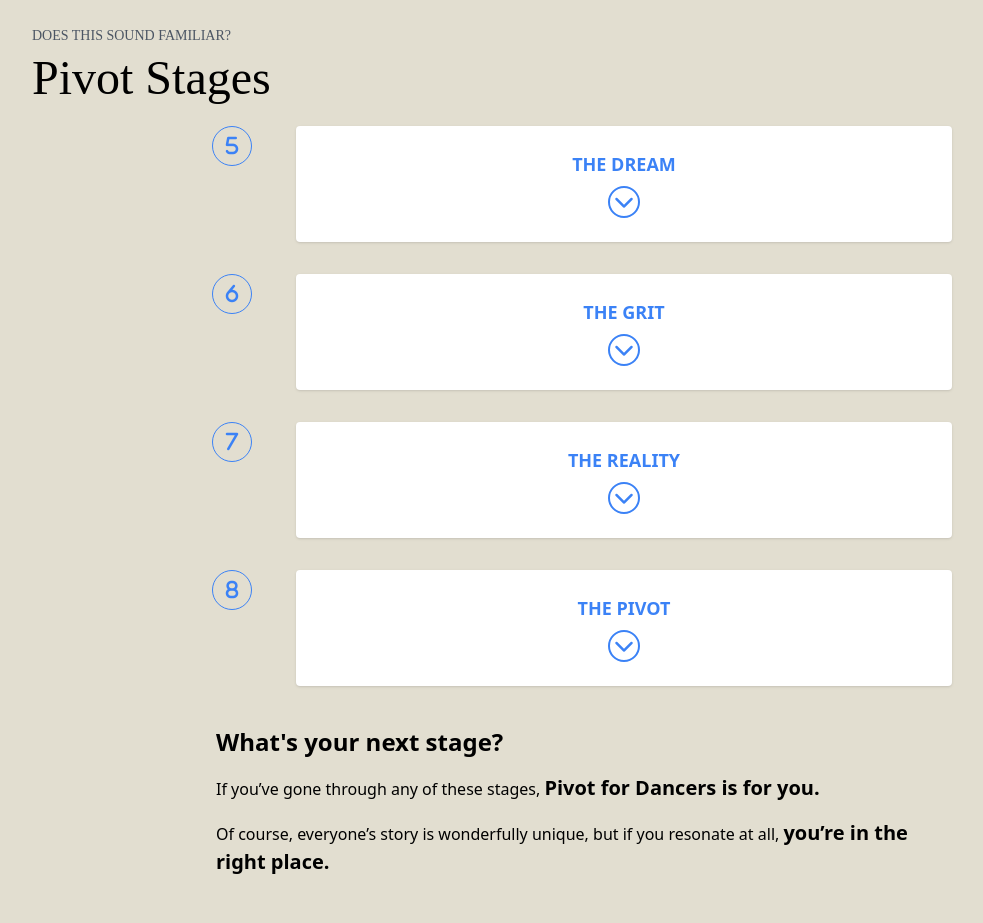
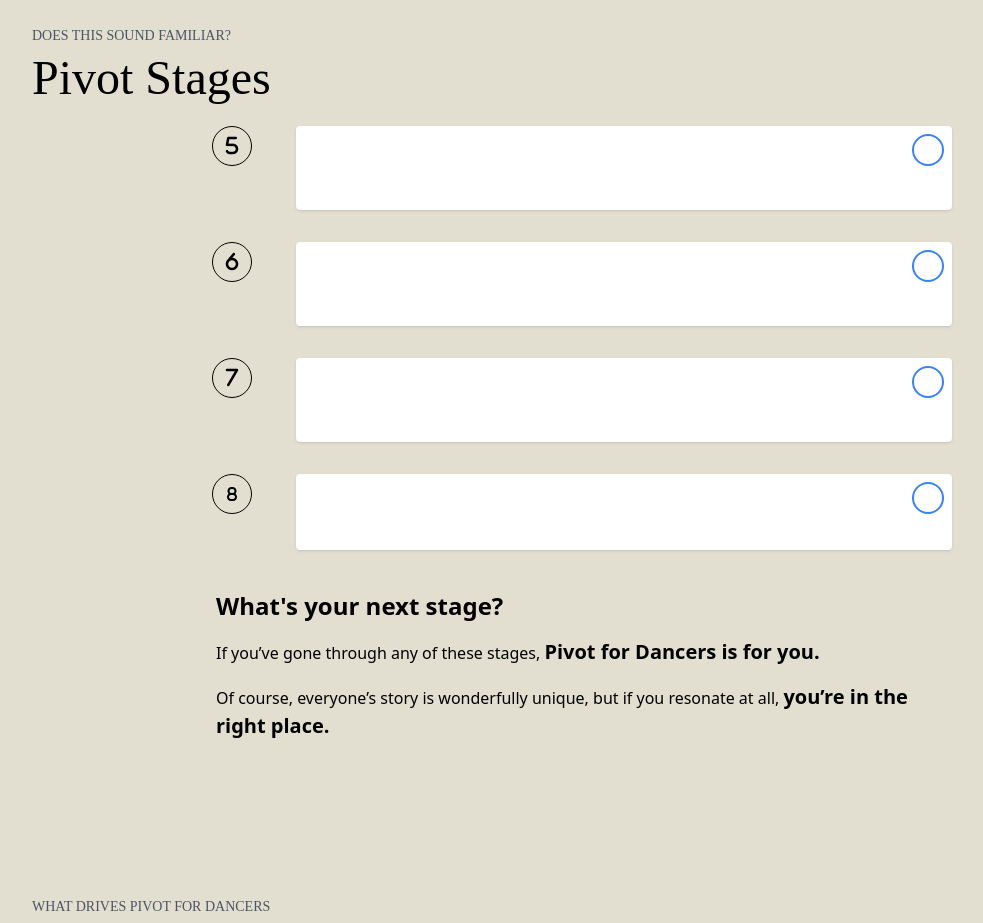
Before and after one commit to IsaacCavallaro/pivot-for-dancers, a React (Create React App) app: page / in a window 1280 px wide. Shown: the part 2440-3363 px from the top of the page, without its empty margins (72-1055 px from the left). Built offline with nearby package versions, Linux system fonts and the light colour scheme; a web font is replaced by a local one.

Commit message:
Adjust styling

```diff
--- a/src/components/Timeline.tsx
+++ b/src/components/Timeline.tsx
@@ -21,8 +21,8 @@ const Timeline: React.FC = () => {
                     <div className="relative flex justify-between">
                         <div className="flex flex-col items-center w-10 mr-4 md:w-24">
                             <div>
-                                <div className="flex items-center justify-center w-10 h-10 border border-blue-500 rounded-full dark:border-blue-400">
-                                    <i className="fas fa-5 text-blue-500 dark:text-blue-400 text-xl"></i>
+                                <div className="flex items-center justify-center w-10 h-10 border border-black rounded-full">
+                                    <i className="fas fa-5 text-black text-xl"></i>
                                 </div>
                             </div>
                             <div className="w-px h-full dark:bg-gray-700"></div>
@@ -33,17 +33,18 @@ const Timeline: React.FC = () => {
                             onClick={() => toggleStage(1)}
                         >
                             <div className="relative z-20 p-6 text-center">
-                                <h2 className="text-lg font-semibold text-blue-500 dark:text-blue-400">
+                                <h2 className="text-lg font-semibold text-white">
                                     THE DREAM
                                 </h2>
-                                <div className="mt-2 flex justify-center">
-                                    <div className="w-8 h-8 flex items-center justify-center border-2 border-blue-500 rounded-full dark:border-blue-400">
+                                <div className="absolute top-2 right-2 w-8 h-8 flex items-center justify-center border-2 border-blue-500 rounded-full dark:border-blue-400">
                                     {visibleStage === 1 ? (
-                                            <i className="fas fa-chevron-up text-blue-500 dark:text-blue-400 text-xl"></i>
+                                        <i className="fas fa-chevron-up text-white text-xl"></i>
                                     ) : (
-                                            <i className="fas fa-chevron-down text-blue-500 dark:text-blue-400 text-xl"></i>
+                                        <i className="fas fa-chevron-down text-white text-xl"></i>
                                     )}
                                 </div>
+                                <div className="mt-2 flex justify-center">
+                                    {/* Icon placement */}
                                 </div>
                                 {visibleStage === 1 && (
                                     <p className="mt-4 leading-7 text-white font-montserrat text-lg">
@@ -58,8 +59,8 @@ const Timeline: React.FC = () => {
                     <div className="relative flex justify-between">
                         <div className="flex flex-col items-center w-10 mr-4 md:w-24">
                             <div>
-                                <div className="flex items-center justify-center w-10 h-10 border border-blue-500 rounded-full dark:border-blue-400">
-                                    <i className="fas fa-6 text-blue-500 dark:text-blue-400 text-xl"></i>
+                                <div className="flex items-center justify-center w-10 h-10 border border-black rounded-full">
+                                    <i className="fas fa-6 text-black text-xl"></i>
                                 </div>
                             </div>
                             <div className="w-px h-full dark:bg-gray-700"></div>
@@ -70,17 +71,18 @@ const Timeline: React.FC = () => {
                             onClick={() => toggleStage(2)}
                         >
                             <div className="relative z-20 p-6 text-center">
-                                <h2 className="text-lg font-semibold text-blue-500 dark:text-blue-400">
+                                <h2 className="text-lg font-semibold text-white">
                                     THE GRIT
                                 </h2>
-                                <div className="mt-2 flex justify-center">
-                                    <div className="w-8 h-8 flex items-center justify-center border-2 border-blue-500 rounded-full dark:border-blue-400">
+                                <div className="absolute top-2 right-2 w-8 h-8 flex items-center justify-center border-2 border-blue-500 rounded-full dark:border-blue-400">
                                     {visibleStage === 2 ? (
-                                            <i className="fas fa-chevron-up text-blue-500 dark:text-blue-400 text-xl"></i>
+                                        <i className="fas fa-chevron-up text-white text-xl"></i>
                                     ) : (
-                                            <i className="fas fa-chevron-down text-blue-500 dark:text-blue-400 text-xl"></i>
+                                        <i className="fas fa-chevron-down text-white text-xl"></i>
                                     )}
                                 </div>
+                                <div className="mt-2 flex justify-center">
+                                    {/* Optional additional content */}
                                 </div>
                                 {visibleStage === 2 && (
                                     <p className="mt-4 leading-7 text-white font-montserrat text-lg">
@@ -89,14 +91,14 @@ const Timeline: React.FC = () => {
                                 )}
                             </div>
                         </div>
+                    </div>
 
-                    </div>
                     {/* THE REALITY */}
                     <div className="relative flex justify-between">
                         <div className="flex flex-col items-center w-10 mr-4 md:w-24">
                             <div>
-                                <div className="flex items-center justify-center w-10 h-10 border border-blue-500 rounded-full dark:border-blue-400">
-                                    <i className="fas fa-7 text-blue-500 dark:text-blue-400 text-xl"></i>
+                                <div className="flex items-center justify-center w-10 h-10 border border-black rounded-full">
+                                    <i className="fas fa-7 text-black text-xl"></i>
                                 </div>
                             </div>
                             <div className="w-px h-full dark:bg-gray-700"></div>
@@ -107,17 +109,18 @@ const Timeline: React.FC = () => {
                             onClick={() => toggleStage(3)}
                         >
                             <div className="relative z-20 p-6 text-center">
-                                <h2 className="text-lg font-semibold text-blue-500 dark:text-blue-400">
+                                <h2 className="text-lg font-semibold text-white">
                                     THE REALITY
                                 </h2>
-                                <div className="mt-2 flex justify-center">
-                                    <div className="w-8 h-8 flex items-center justify-center border-2 border-blue-500 rounded-full dark:border-blue-400">
+                                <div className="absolute top-2 right-2 w-8 h-8 flex items-center justify-center border-2 border-blue-500 rounded-full dark:border-blue-400">
                                     {visibleStage === 3 ? (
-                                            <i className="fas fa-chevron-up text-blue-500 dark:text-blue-400 text-xl"></i>
+                                        <i className="fas fa-chevron-up text-white text-xl"></i>
                                     ) : (
-                                            <i className="fas fa-chevron-down text-blue-500 dark:text-blue-400 text-xl"></i>
+                                        <i className="fas fa-chevron-down text-white text-xl"></i>
                                     )}
                                 </div>
+                                <div className="mt-2 flex justify-center">
+                                    {/* Optional additional content */}
                                 </div>
                                 {visibleStage === 3 && (
                                     <p className="mt-4 leading-7 text-white font-montserrat text-lg">
@@ -127,12 +130,13 @@ const Timeline: React.FC = () => {
                             </div>
                         </div>
                     </div>
+
                     {/* THE PIVOT */}
                     <div className="relative flex justify-between">
                         <div className="flex flex-col items-center w-10 mr-4 md:w-24">
                             <div>
-                                <div className="flex items-center justify-center w-10 h-10 border border-blue-500 rounded-full dark:border-blue-400">
-                                    <i className="fas fa-8 text-blue-500 dark:text-blue-400 text-xl"></i>
+                                <div className="flex items-center justify-center w-10 h-10 border border-black rounded-full">
+                                    <i className="fas fa-8 text-black"></i>
                                 </div>
                             </div>
                             <div className="w-px h-full dark:bg-gray-700"></div>
@@ -143,17 +147,15 @@ const Timeline: React.FC = () => {
                             onClick={() => toggleStage(4)}
                         >
                             <div className="relative z-20 p-6 text-center">
-                                <h2 className="text-lg font-semibold text-blue-500 dark:text-blue-400">
-                                    {visibleStage === 4 ? 'Hide Pivot' : 'THE PIVOT'}
+                                <h2 className="text-lg font-semibold text-white">
+                                    {visibleStage === 4 ? 'LOOK AT YOU' : 'THE PIVOT'}
                                 </h2>
-                                <div className="mt-2 flex justify-center">
-                                    <div className="w-8 h-8 flex items-center justify-center border-2 border-blue-500 rounded-full dark:border-blue-400">
+                                <div className="absolute top-2 right-2 w-8 h-8 flex items-center justify-center border-2 border-blue-500 rounded-full dark:border-blue-400">
                                     {visibleStage === 4 ? (
-                                            <i className="fas fa-chevron-up text-blue-500 dark:text-blue-400 text-xl"></i>
+                                        <i className="fas fa-chevron-up text-white text-xl"></i>
                                     ) : (
-                                            <i className="fas fa-chevron-down text-blue-500 dark:text-blue-400 text-xl"></i>
+                                        <i className="fas fa-chevron-down text-white text-xl"></i>
                                     )}
-                                    </div>
                                 </div>
                                 {visibleStage === 4 && (
                                     <p className="mt-4 leading-7 text-white font-montserrat text-lg">
@@ -162,8 +164,6 @@ const Timeline: React.FC = () => {
                                 )}
                             </div>
                         </div>
-
-
                     </div>
                     <div className="w-full lg:w-full lg:px-8 px-4">
                         <h2 className="mt-2 mb-4 text-2xl font-bold text-black">
@@ -178,7 +178,7 @@ const Timeline: React.FC = () => {
                     </div>
                 </div>
             </div>
-        </section>
+        </section >
     );
 };
 
```
Lines whose indentation alone changed are shown as unchanged.
